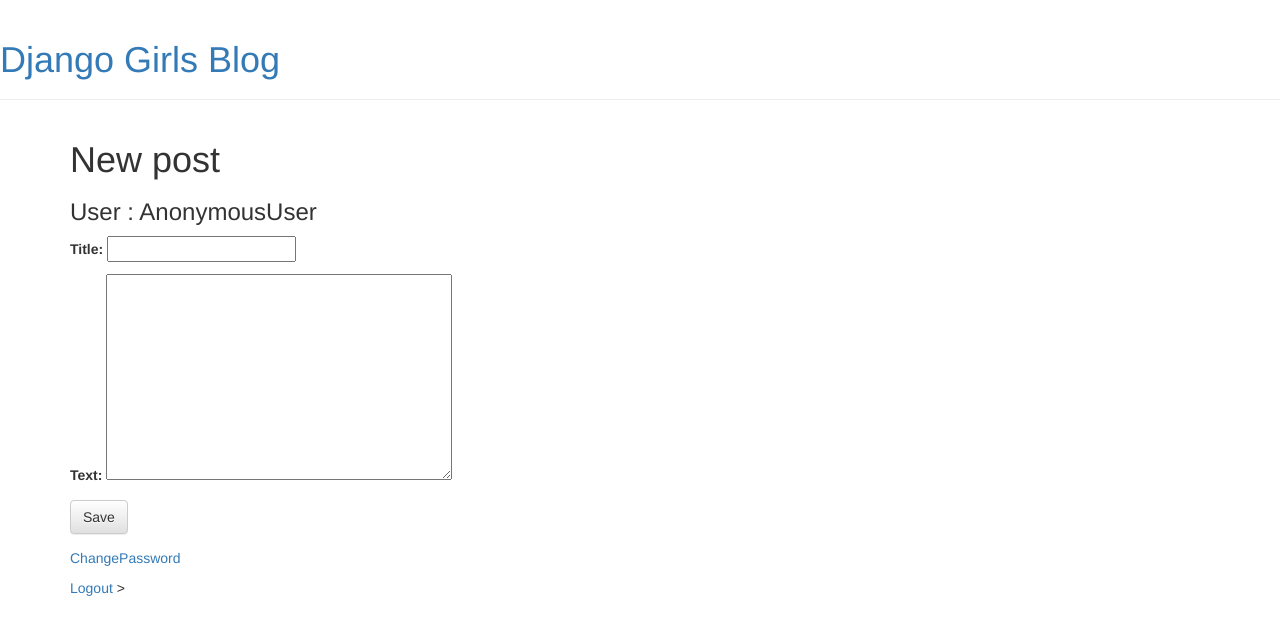
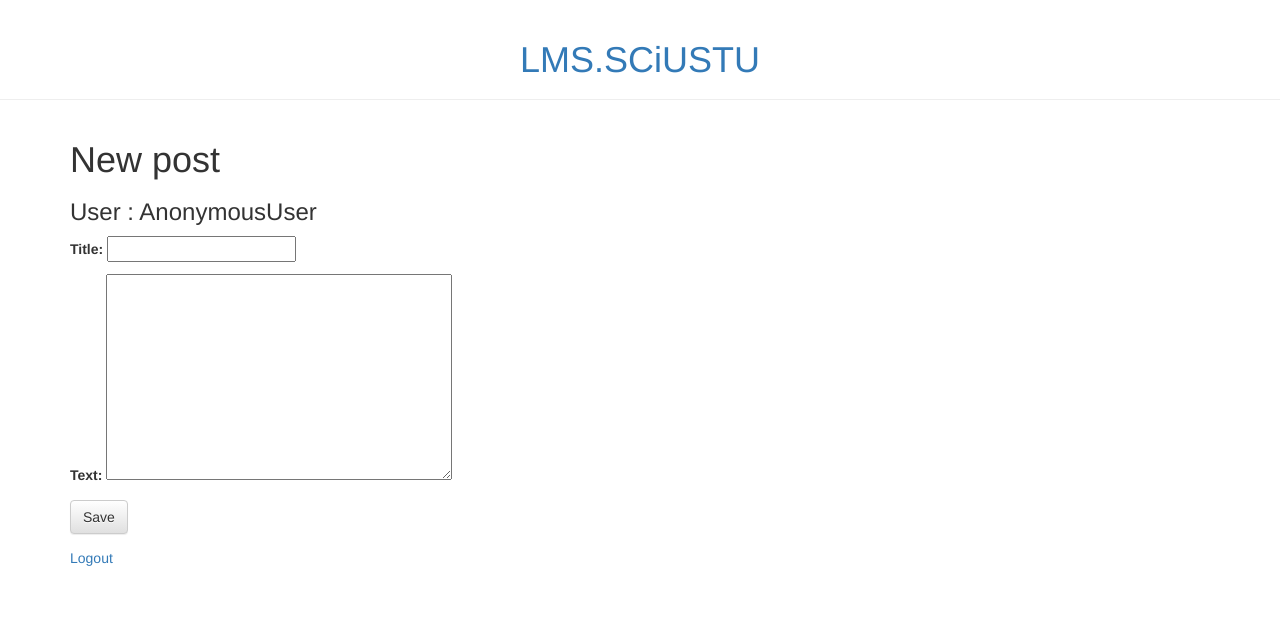
Before and after one commit to saharatss/lms, a Django app: page /post/new/ in a window 1280 px wide. Shown: the top 635 px of the page. Run offline with Django 3.2, Linux system fonts and the light colour scheme; some libraries are stand-ins or nearby versions.

Commit message:
add Run.sh,.bat and edit homePage

```diff
--- a/lms/adddata/templates/base.html
+++ b/lms/adddata/templates/base.html
@@ -1,7 +1,7 @@
 {% load staticfiles %}
 <html>
     <head>
-        <title>Django Girls blog</title>
+        <title>WriteBlog</title>
         <link rel="stylesheet" href="//maxcdn.bootstrapcdn.com/bootstrap/3.2.0/css/bootstrap.min.css">
         <link rel="stylesheet" href="//maxcdn.bootstrapcdn.com/bootstrap/3.2.0/css/bootstrap-theme.min.css">
         <link href='//fonts.googleapis.com/css?family=Lobster&subset=latin,latin-ext' rel='stylesheet' type='text/css'>
@@ -10,11 +10,11 @@
     <body>
         <div class="page-header">
             <!--<a href="{% url 'post_new' %}" class="top-menu"><span class="glyphicon glyphicon-plus"></span></a>-->
-            <h1><a href="/">Django Girls Blog</a></h1>
+            <h1 style="text-align:center;"><a href="/">LMS.SCiUSTU</a></h1>
         </div>
         <div class="content container">
             <div class="row">
-                <div class="col-sm-8">
+                <div class="col-sm-12">
                     {% block content %}
                     {% endblock %}
                 </div>
--- a/lms/adddata/templates/post_edit.html
+++ b/lms/adddata/templates/post_edit.html
@@ -8,12 +8,11 @@
         {{ form.as_p }}
         <button type="submit" class="save btn btn-default" onclick="Save()" >Save</button>
     </form>
-    <a href="/change_password/">ChangePassword</a> <p></p>
     <a href="/signout/"> Logout </a>
     <script type="text/javascript">
-    	function Saves()
+function Saves()
 {
     alert("SAVE");
 }
-    </script>>
+    </script>
 {% endblock %}
```
Also changed, not shown: lms/db.sqlite3, 2 other files.
